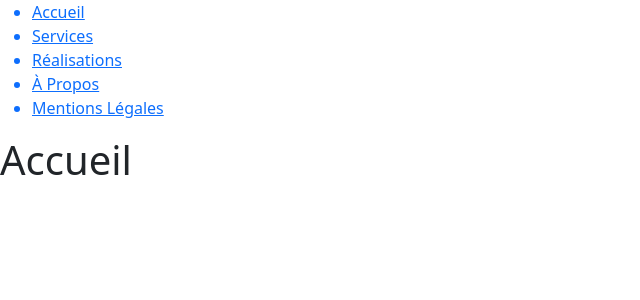
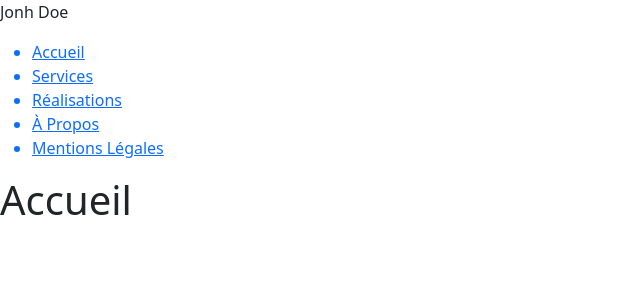
Before and after one commit to Khallas111/portfolioJonhDoe, a React (Create React App) app: page / in a window 1280 px wide. Shown: the top 300 px of the page, without its empty margins (0-640 px from the left). Built offline with nearby package versions, Linux system fonts and the light colour scheme.

Commit message:
Logo
Création du composant, à modifier plus tard : Importation de la modale au clic du logo.

```diff
--- a/src/Components/Header.js
+++ b/src/Components/Header.js
@@ -1,8 +1,10 @@
 import React from "react";
 import Navigation from "../Components/Tools/Navigation";
+import Logo from "../Components/Tools/Logo";
 const Header = () => {
   return (
     <div>
+      <Logo />
       <Navigation />
     </div>
   );
--- /dev/null
+++ b/src/Components/Tools/Logo.js
@@ -0,0 +1,11 @@
+import React from "react";
+
+const Logo = () => {
+  return (
+    <div className="logo">
+      <p>Jonh Doe</p>
+    </div>
+  );
+};
+
+export default Logo;
```
